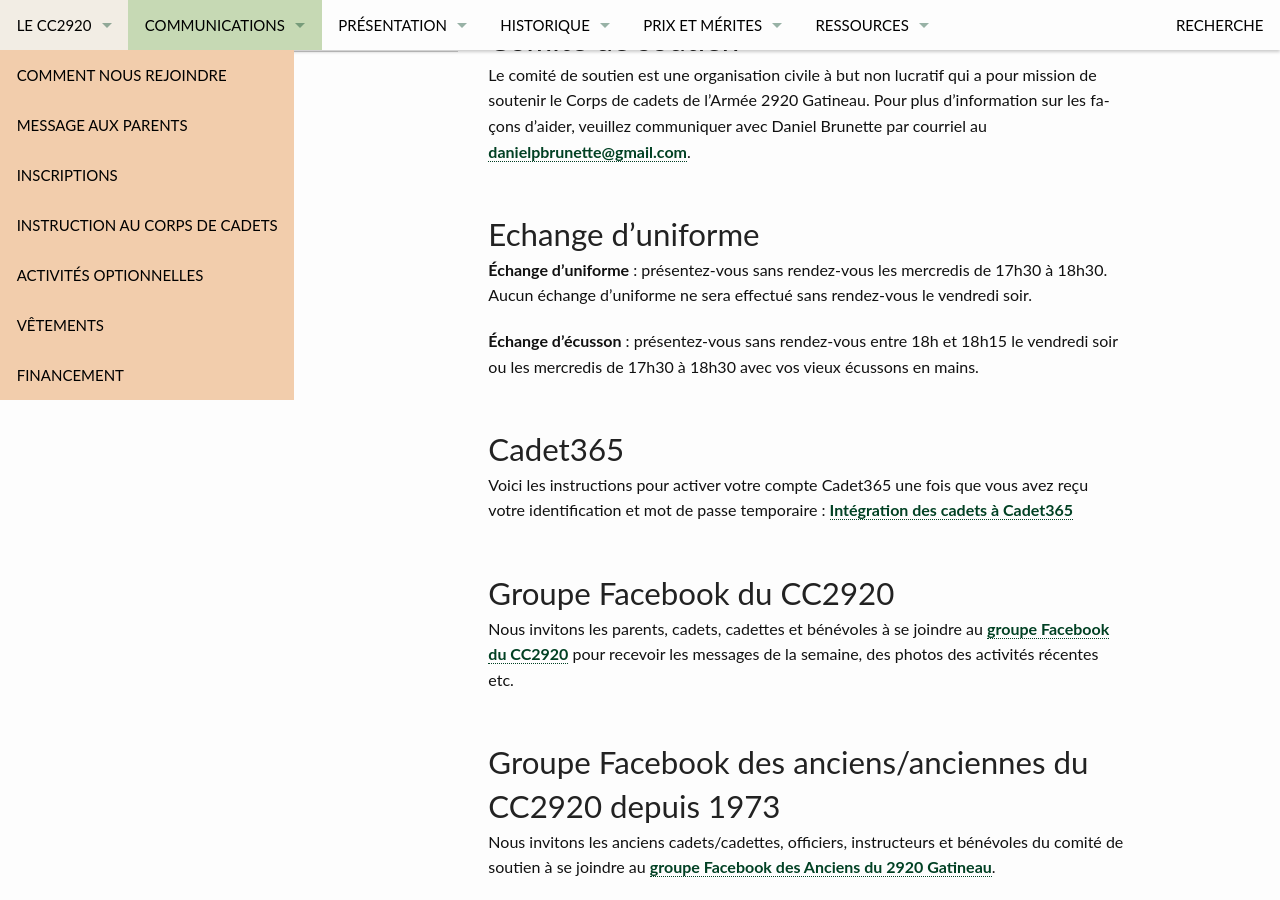
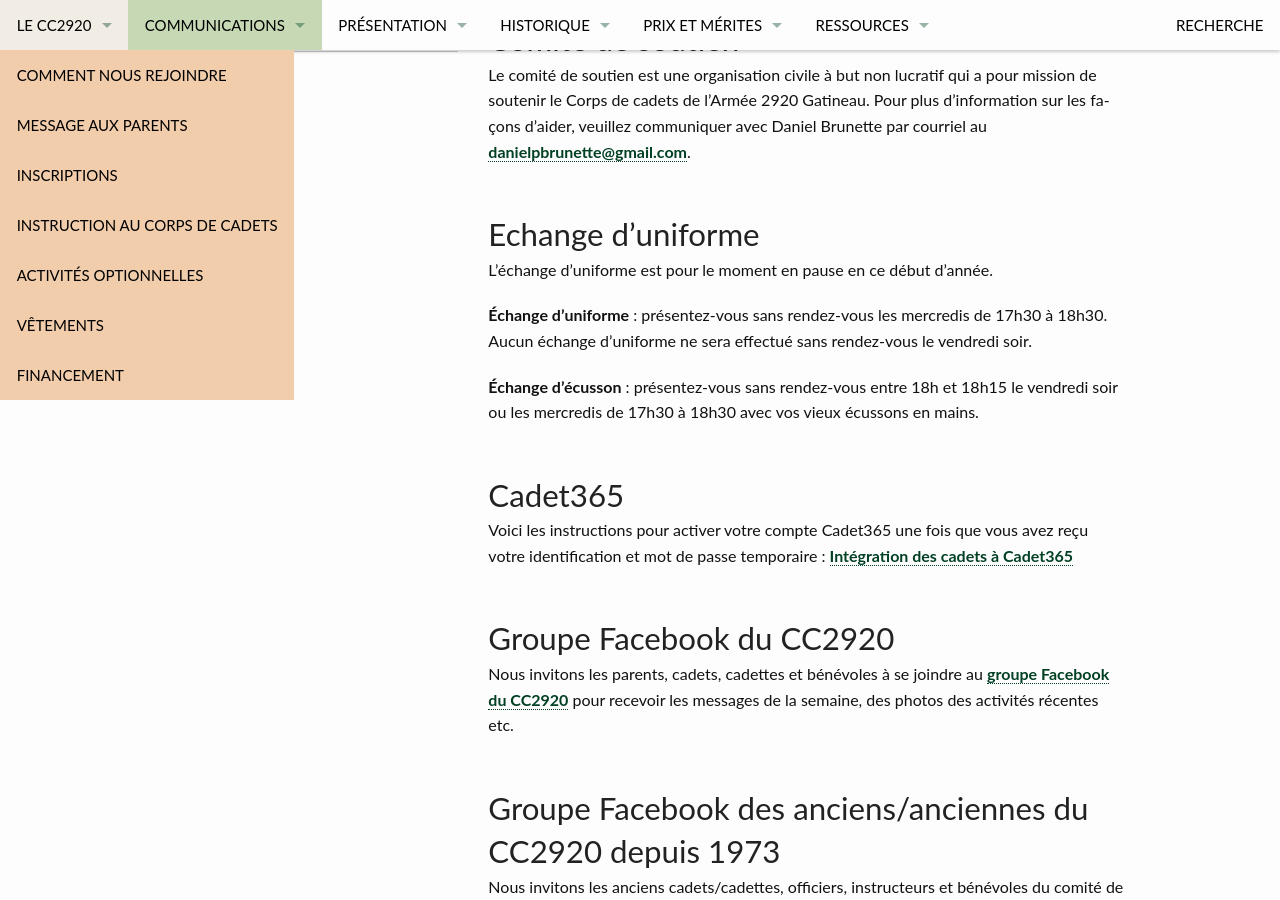
Before and after one commit to CC2920/web, a Jekyll site: the page built from _communications/information.md, in a window 1280 px wide and 900 px high, scrolled down 320 px. Built offline with Jekyll 4.4.1, drawn with Linux system fonts in a browser that asks for light colours.

Commit message:
Update information.md

```diff
--- a/_communications/information.md
+++ b/_communications/information.md
@@ -7,6 +7,8 @@ title:  "Information Générale"
 Le comité de soutien est une organisation civile à but non lucratif qui a pour mission de soutenir le Corps de cadets de l’Armée 2920 Gatineau. Pour plus d’information sur les façons d’aider, veuillez communiquer avec Daniel Brunette par courriel au [danielpbrunette@gmail.com](mailto:danielpbrunette@gmail.com).
 
 ## Echange d’uniforme
+
+L'échange d'uniforme est pour le moment en pause en ce début d'année.
 
 **Échange d’uniforme** : présentez-vous sans rendez-vous les mercredis de 17h30 à 18h30. Aucun échange d’uniforme ne sera effectué sans rendez-vous le vendredi soir.
 
```
